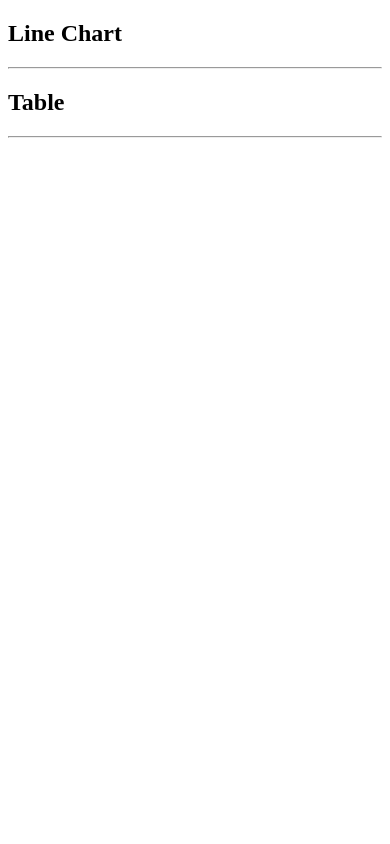
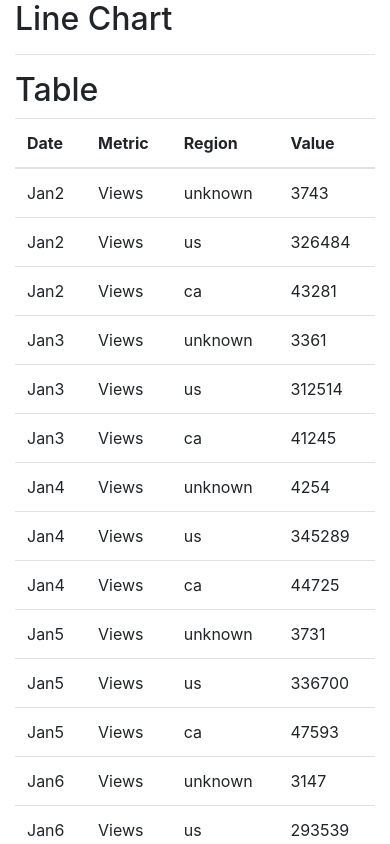
Before and after one commit to jonrh/pickaxe-assignment, a React (Create React App) app: page / in a window 390 px wide. Shown: the top 844 px of the page. Built offline with nearby package versions, Linux system fonts and the light colour scheme.

Commit message:
The first version of the data table is in place
The first version of the table displaying the 4 columns of data is now in place in a responsive react-bootstrap table.

```diff
--- a/src/App.js
+++ b/src/App.js
@@ -1,13 +1,30 @@
 import React from "react";
+import Container from "react-bootstrap/Container";
+import Row from "react-bootstrap/Row";
+import Col from "react-bootstrap/Col";
+
+import { data } from "./data";
+import { tableTransform } from "./dataTransform";
+import PickaxeTable from "./components/PickaxeTable";
 
 export default function App() {
+  const tableData = tableTransform(data);
+
   return (
-    <>
-    <h2>Line Chart</h2>
-  <hr />
+    <Container>
+      <Row>
+        <Col>
+          <h2>Line Chart</h2>
+          <hr />
+        </Col>
+      </Row>
 
-  <h2>Table</h2>
-  <hr />
-  </>
-);
+      <Row>
+        <Col>
+          <h2>Table</h2>
+          <PickaxeTable data={tableData} />
+        </Col>
+      </Row>
+    </Container>
+  );
 }
--- /dev/null
+++ b/src/components/PickaxeTable.tsx
@@ -0,0 +1,48 @@
+import React, {FunctionComponent} from "react";
+import Table from "react-bootstrap/Table";
+
+import { TableLine } from "../index";
+
+interface Props {
+  data: [TableLine]
+}
+
+/**
+ * A responsive Bootstrap table that displays a table like this:
+ *
+ *    Date | Metric | Region | Value
+ *    Jan1   Views    ca       123
+ *    Jan2   Views    us       123
+ *    Jan3   Views    unknown  123
+ */
+const PickaxeTable: FunctionComponent<Props> = (props: Props) => {
+  return (
+    <Table>
+      <thead>
+      <tr>
+        <th>Date</th>
+        <th>Metric</th>
+        <th>Region</th>
+        <th>Value</th>
+      </tr>
+      </thead>
+      <tbody>
+      {
+        // For every line in the table
+        props.data.map((line: any) => {
+          return (
+            <tr>
+              <td>{line.timestamp}</td>
+              <td>{line.metric}</td>
+              <td>{line.region}</td>
+              <td>{line.value}</td>
+            </tr>
+          )
+        })
+      }
+      </tbody>
+    </Table>
+  );
+};
+
+export default PickaxeTable;
--- a/src/dataTransform.ts
+++ b/src/dataTransform.ts
@@ -1,4 +1,7 @@
+import moment from "moment";
+
 import { data } from "./data";
+import { DataPoint, DataPoints } from "./index";
 
 // Ran into issues importing JSON into TypeScript, was of type Module but not Array as I would
 // have expected. Going to leave this for may to later and get on with the transformations.
@@ -9,7 +12,7 @@ export function testOutput() {
 
   data.forEach(entry => {
     // Just doing it hacky for now to get some data flowing
-    const timestamp = entry.timestamp;
+    const timestamp = moment(entry.timestamp).format("MMMD");
     const metric = entry.metrics[0].friendlyName;
     const region = entry.dimensions[0].value;
     const value = entry.metrics[0].value;
@@ -17,3 +20,21 @@ export function testOutput() {
     console.log(`Date: ${timestamp}, metric: ${metric}, region: ${region}, value: ${value}`);
   });
 }
+
+/**
+ * Transforms the provided JSON data into a data structure that is suitable for display in a table.
+ *
+ * Note: currently it assumes the exact structure of the provided JSON. That is, we fetch the first
+ * [0] element in the metrics and dimensions arrays. In practice we may not be guaranteed that
+ * those arrays only contain one element.
+ */
+export function tableTransform(data: DataPoints) {
+  return data.map((entry: DataPoint) => {
+    return {
+      timestamp: moment(entry.timestamp).format("MMMD"),
+      metric: entry.metrics[0].friendlyName,
+      region: entry.dimensions[0].value,
+      value: entry.metrics[0].value,
+    }
+  });
+}
--- a/src/index.js
+++ b/src/index.js
@@ -3,9 +3,8 @@ import ReactDOM from "react-dom";
 
 import App from "./App";
 
-import { testOutput } from "./dataTransform.ts";
-
-testOutput();
+// Apply the default Bootstrap CSS
+import "bootstrap/dist/css/bootstrap.min.css";
 
 const rootElement = document.getElementById("root");
 ReactDOM.render(<App />, rootElement);
```
